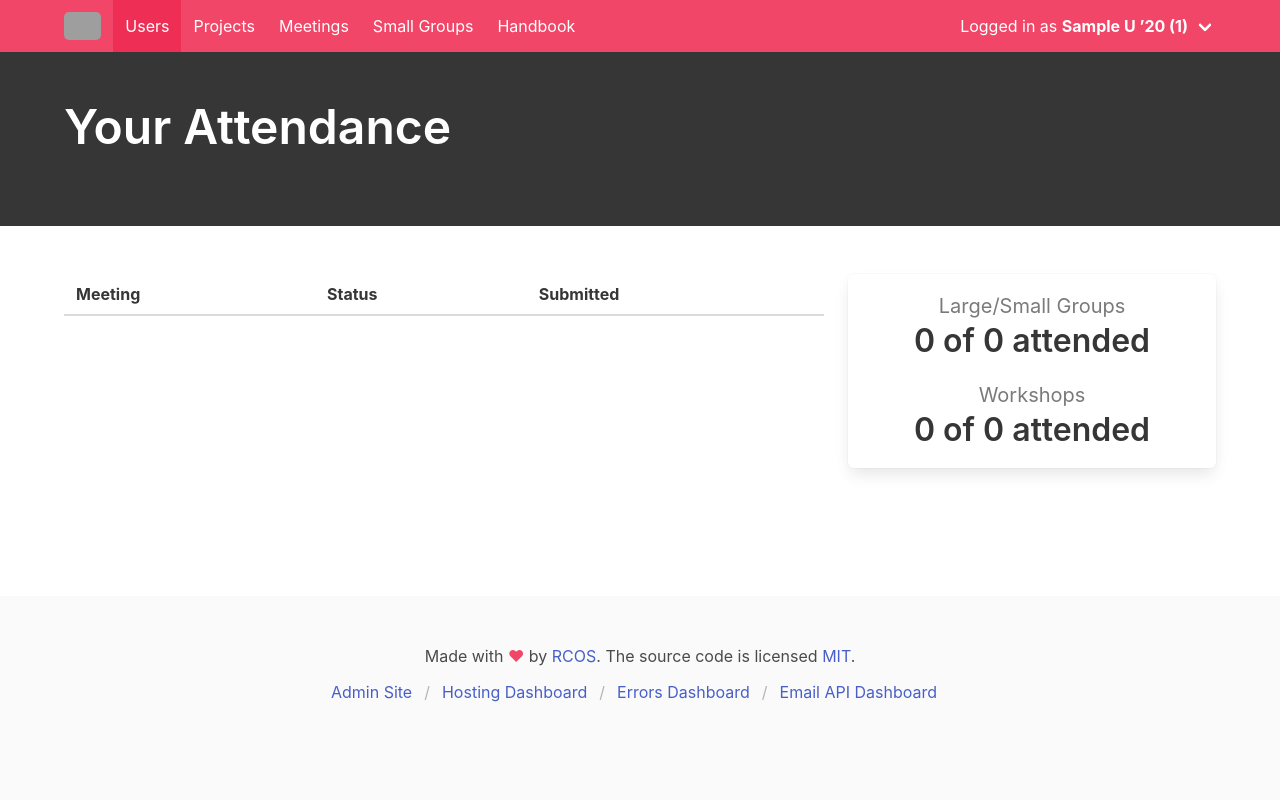
After one commit to rcos/rcos_io, a Django app: page /users/1/attendance?semester=202301 in a window 1280 px wide. The commit adds this page. Run offline with Django 4.2, Linux system fonts and the light colour scheme; a user stored in the database is signed in; data comes from the database, SQL or seed files in the repository; tables that the repository leaves empty hold one stand-in row (values such as "Sample post"); lists and menus that the app fills with data are empty; parts of the project's set-up code (start-up, migrations or seed data) failed here and were passed over; some libraries are stand-ins or nearby versions; grey boxes are pictures that could not be loaded.

Commit message:
Attendance page

```diff
--- a/portal/models.py
+++ b/portal/models.py
@@ -409,6 +409,11 @@ class User(AbstractUser, TimestampedModel):
             pass
 
         return True, None
+
+    def get_expected_meetings(self, semester=Semester):
+        # Determine what kinds of meetings this student is expected to attend
+        meeting_types = [Meeting.LARGE_GROUP, Meeting.SMALL_GROUP, Meeting.WORKSHOP]
+        return Meeting.objects.filter(type__in=meeting_types, semester=semester)
 
     def sync_discord(self, is_deleted=False):
         # Discord nickname and roles
--- /dev/null
+++ b/portal/templates/portal/meetings/attendance/index.html
@@ -0,0 +1,88 @@
+{% extends "portal/base.html" %}
+{% load humanize %}
+{% load portal_extras %}
+
+{% block title %}
+Your Attendance | RCOS IO
+{% endblock %}
+
+{% block content %}
+<section class="hero is-dark">
+    <div class="hero-body">
+        <div class="container">
+            <h1 class="title is-1">
+                {% if target_user == request.user %}
+                Your Attendance
+                {% else %}
+                Attendance for <a href="{% url 'users_detail' target_user.pk %}{% target_semester_query %}">{{ target_user }}</a>
+                {% endif %}
+            </h1>
+            <nav class="breadcrumb is-2" aria-label="breadcrumbs">
+                <ul>
+                    {% for semester in user.get_active_semesters %}
+                    <li class="{% if target_semester == semester %}is-active has-text-weight-bold{% endif %}"><a href="?semester={{ semester.id }}">{{ semester }}</a></li>
+                    {% endfor %}
+                </ul>
+            </nav>
+        </div>
+    </div>
+</section>
+
+<section class="section">
+    <div class="container">
+        <div class="columns">
+            <div class="column">
+                <table class="table is-fullwidth">
+                    <thead>
+                        <tr>
+                            <th>Meeting</th>
+                            <th>Status</th>
+                            <th>Submitted</th>
+                        </tr>
+                    </thead>
+                    <tbody>
+                        {% for meeting_row in expected_meetings_rows %}
+                        <tr>
+                            <td>
+                                <a href="{% url 'meetings_detail' meeting_row.meeting.pk %}">{{ meeting_row.meeting }}</a>
+                            </td>
+                            <td>
+                                {% if meeting_row.meeting.is_over %}
+                                    {% if meeting_row.attendance %}
+                                        {% if meeting_row.attendance.is_verified %}
+                                        <span class="tag is-success">ATTENDED</span>
+                                        {% else %}
+                                        <span class="tag is-warning">PENDING VERIFICATION</span>
+                                        {% endif %}
+                                    {% else %}
+                                    <span class="tag is-danger">NOT ATTENDED</span>
+                                    {% endif %}
+                                {% else %}
+                                <span class="tag">UPCOMING</span>
+                                {% endif %}
+                            </td>
+                            <td>
+                                {{ meeting_row.attendance.created_at|default:"-" }}
+                            </td>
+                        </tr>
+                        {% endfor %}
+                    </tbody>
+                </table>
+            </div>
+            <div class="column is-4">
+                <div class="box has-text-centered">
+                    <div class="block">
+                        <h2 class="subtitle has-text-grey">Large/Small Groups</h2>
+                        <h1 class="title">{{ group_meetings_attended }} of {{ group_meetings_total }} attended</h1>
+                    </div>
+                    <div class="block">
+                        <h2 class="subtitle has-text-grey">Workshops</h2>
+                        <h1 class="title">{{ workshops_attended }} of {{ workshops_total }} attended</h1>
+                    </div>
+                </div>
+            </div>
+        </div>
+    </div>
+</section>
+
+{% endblock %}
--- a/portal/urls.py
+++ b/portal/urls.py
@@ -20,6 +20,7 @@ from .views.meetings import (
     SubmitAttendanceFormView,
     manually_add_or_verify_attendance,
     meetings_api,
+    user_attendance,
 )
 from .views.projects import (
     ProjectAddPitch,
@@ -47,6 +48,7 @@ urlpatterns = [
     path("users/", UserIndexView.as_view(), name="users_index"),
     path("users/enroll/", enroll_user, name="users_enroll"),
     path("users/<int:pk>", UserDetailView.as_view(), name="users_detail"),
+    path("users/<int:pk>/attendance", user_attendance, name="user_attendance"),
     path(
         "projects/",
         ProjectIndexView.as_view(),
--- a/portal/views/meetings.py
+++ b/portal/views/meetings.py
@@ -1,7 +1,11 @@
 import random
 import string
-from typing import Any, Dict
+from typing import Any, Dict, cast
 
+from django.http import HttpResponseForbidden
+
+from django.shortcuts import render
+from django.http import HttpRequest
 from django.contrib import messages
 from django.contrib.auth.decorators import login_required
 from django.contrib.auth.mixins import LoginRequiredMixin, UserPassesTestMixin
@@ -23,6 +27,7 @@ from ..models import (
     Meeting,
     MeetingAttendance,
     MeetingAttendanceCode,
+    Semester,
     SmallGroup,
     User,
 )
@@ -332,3 +337,71 @@ def manually_add_or_verify_attendance(request):
 
         return redirect(reverse("meetings_detail", args=(meeting.pk,)) + "#attendance")
     return redirect(reverse("meetings_index"))
+
+
+@login_required
+def user_attendance(request: HttpRequest, pk: Any):
+    target_user = cast(User, User.objects.get(pk=pk))
+
+    if not request.user.is_superuser and target_user != request.user:
+        return HttpResponseForbidden()
+
+    # Fetch the desired semester
+    try:
+        target_semester = Semester.objects.get(pk=request.GET["semester"])
+    except Semester.DoesNotExist:
+        messages.error(request, "No such semester found.")
+        return redirect(reverse("users_detail", args=(target_user.pk,)))
+
+    # Fetch target user's meeting attendance along with the meetings they *should* be attending
+    user_expected_meetings = target_user.get_expected_meetings(target_semester)
+    user_attendances = MeetingAttendance.objects.filter(
+        user=target_user, meeting__in=user_expected_meetings
+    )
+
+    # Counts
+    group_meetings_total = 0
+    group_meetings_attended = 0
+    workshops_total = 0
+    workshops_attended = 0
+
+    # Connect meetings with the user's attendances to display in a table
+    expected_meetings_rows = []
+    for meeting in user_expected_meetings:
+        row = {
+            "meeting": meeting,
+            "attendance": next(
+                (ua for ua in user_attendances if ua.meeting_id == meeting.pk), None
+            ),
+        }
+
+        # Increment counts
+        if meeting.type == Meeting.SMALL_GROUP or meeting.type == Meeting.LARGE_GROUP:
+            group_meetings_total += 1
+        elif meeting.type == Meeting.WORKSHOP:
+            workshops_total += 1
+
+        if row["attendance"] and row["attendance"].is_verified:
+            if (
+                meeting.type == Meeting.SMALL_GROUP
+                or meeting.type == Meeting.LARGE_GROUP
+            ):
+                group_meetings_attended += 1
+            elif meeting.type == Meeting.WORKSHOP:
+                workshops_attended += 1
+
+        expected_meetings_rows.append(row)
+
+    return render(
+        request,
+        "portal/meetings/attendance/index.html",
+        {
+            "target_user": target_user,
+            "target_semester": target_semester,
+            "expected_meetings_rows": expected_meetings_rows,
+            "group_meetings_total": group_meetings_total,
+            "group_meetings_attended": group_meetings_attended,
+            "workshops_total": workshops_total,
+            "workshops_attended": workshops_attended,
+        },
+    )
```
Also changed, not shown: portal/templates/portal/meetings/index.html (+5 -4 lines), portal/templates/portal/users/detail.html (+7 -1 lines).
